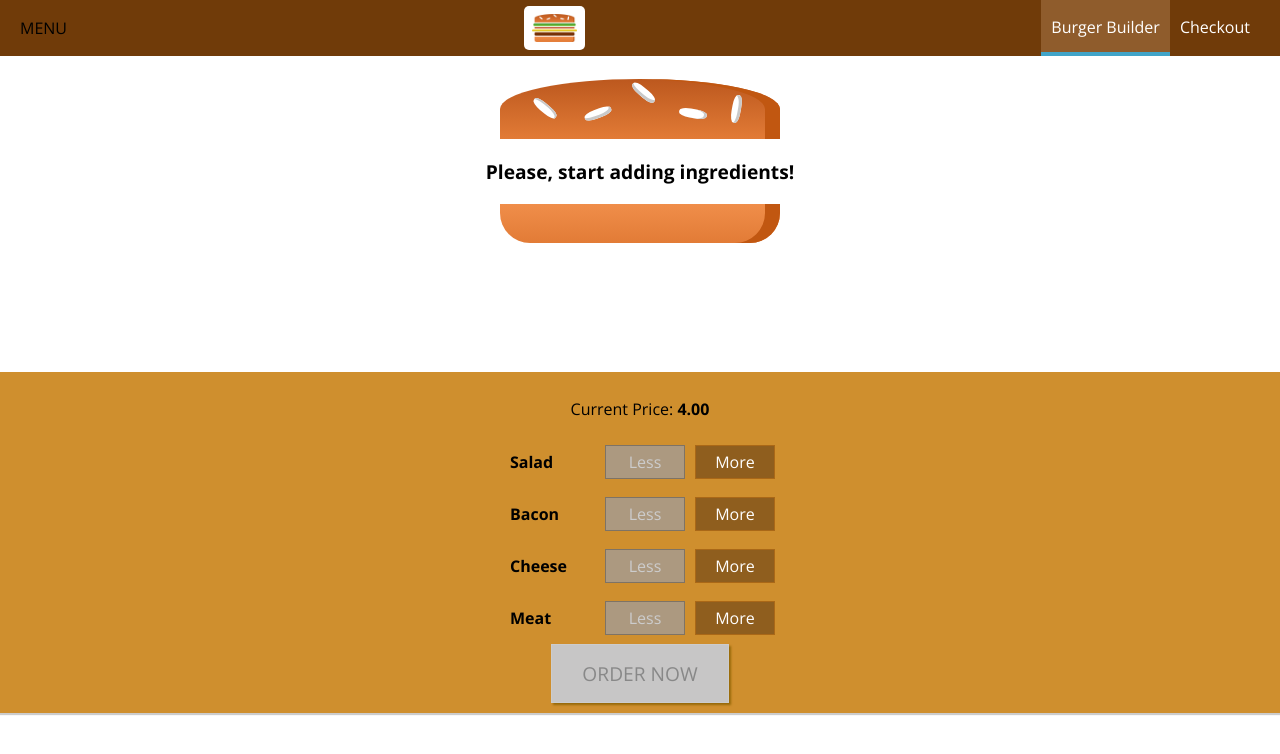
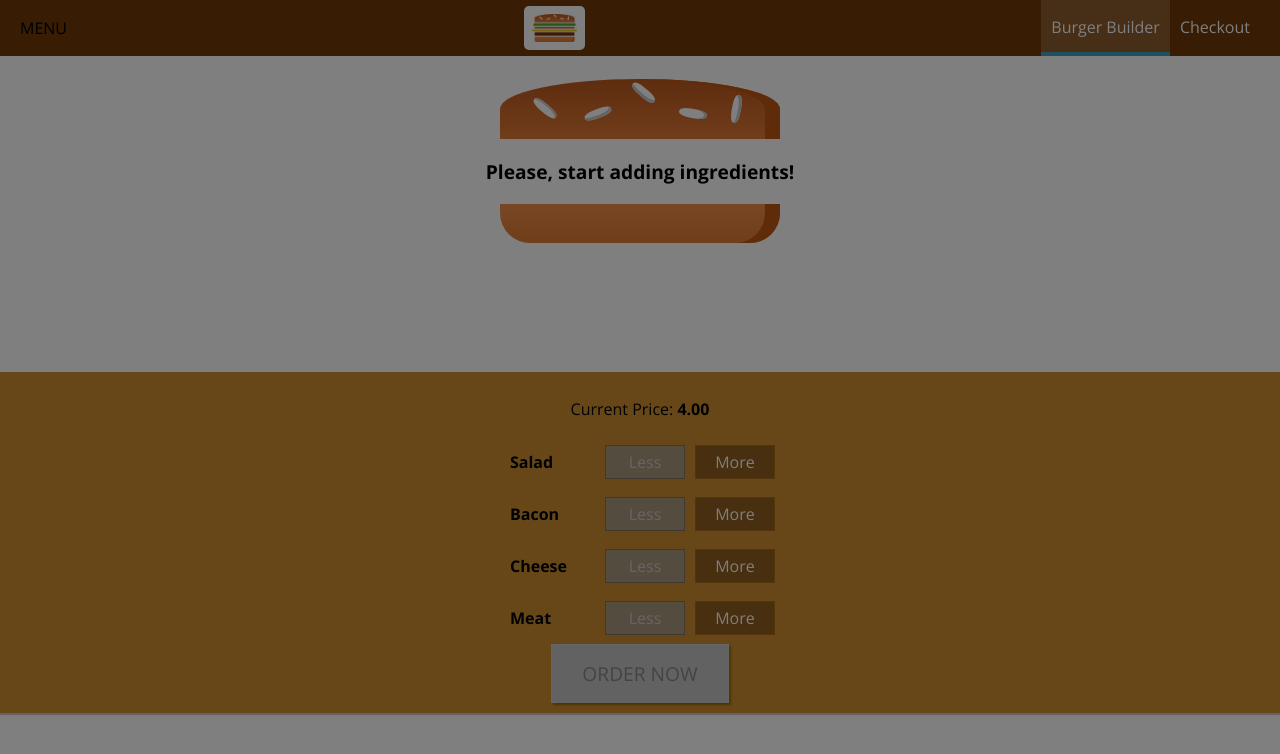
Before and after one commit to shestakova1806/burger-builder, a React (Create React App) app: page / in a window 1280 px wide. Shown: the top 754 px of the page. Built offline with nearby package versions, Linux system fonts and the light colour scheme.

Commit message:
feat: added backdrop to sidedrawer

```diff
--- a/src/components/Layout/Layout.js
+++ b/src/components/Layout/Layout.js
@@ -1,14 +1,29 @@
-import React from "react";
+import React, { Component } from "react";
 
 import { Aux } from "../../hoc/Aux";
 import classes from "./Layout.module.css";
 import { Toolbar } from "../Navigation/Toolbar/Toolbar";
 import { SideDrawer } from "../Navigation/SideDrawer/SideDrawer";
 
-export const Layout = (props) => (
-  <Aux>
-    <Toolbar />
-    <SideDrawer />
-    <main className={classes.Content}>{props.children}</main>
-  </Aux>
-);
+export class Layout extends Component {
+  state = {
+    showSideDrawer: true,
+  };
+
+  sideDrawerClosedHandler = () => {
+    this.setState({ showSideDrawer: false });
+  };
+
+  render() {
+    return (
+      <Aux>
+        <Toolbar />
+        <SideDrawer
+          closed={this.sideDrawerClosedHandler}
+          open={this.state.showSideDrawer}
+        />
+        <main className={classes.Content}>{this.props.children}</main>
+      </Aux>
+    );
+  }
+}
--- a/src/components/Navigation/SideDrawer/SideDrawer.js
+++ b/src/components/Navigation/SideDrawer/SideDrawer.js
@@ -3,10 +3,19 @@
 import { Logo } from "../../Logo/Logo";
 import { NavigationItems } from "../NavigationItems/NavigationItems";
 import classes from "./SideDrawer.module.css";
+import { Backdrop } from "../../UI/Backdrop/Backdrop";
+import { Aux } from "../../../hoc/Aux";
 
 export const SideDrawer = (props) => {
+  let attachedClasses = [classes.SideDrawer, classes.Close];
+  if (props.open) {
+    attachedClasses = [classes.SideDrawer, classes.Open];
+  }
+
   return (
-    <div className={classes.SideDrawer}>
+    <Aux>
+      <Backdrop clicked={props.closed} show={props.open} />
+      <div className={attachedClasses.join(" ")}>
         <div className={classes.Logo}>
           <Logo />
         </div>
@@ -14,5 +23,6 @@
           <NavigationItems />
         </nav>
       </div>
+    </Aux>
   );
 };
```
Also changed, not shown: 1 other file (tests, documents, lock files or other folders). Lines whose indentation alone changed are shown as unchanged.
